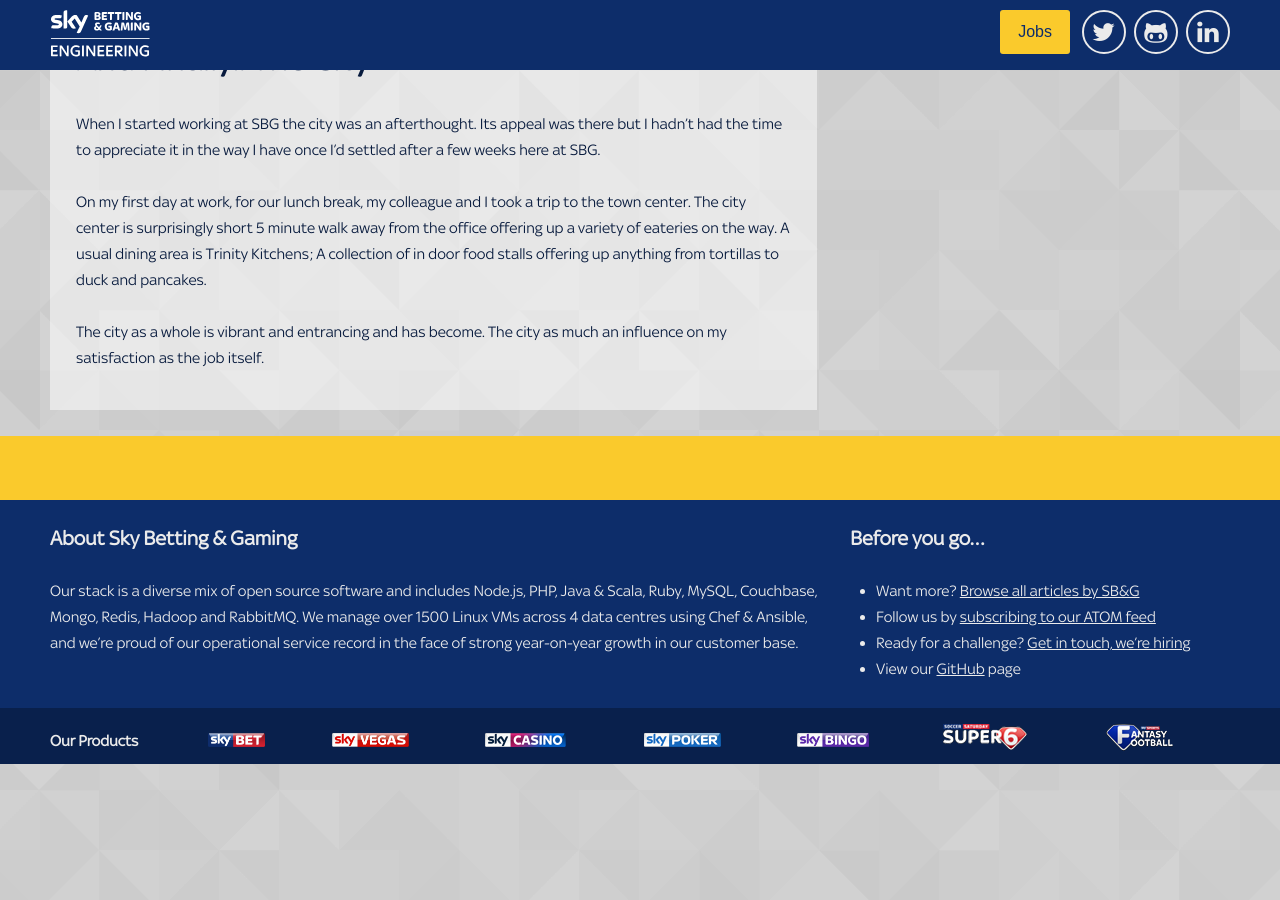
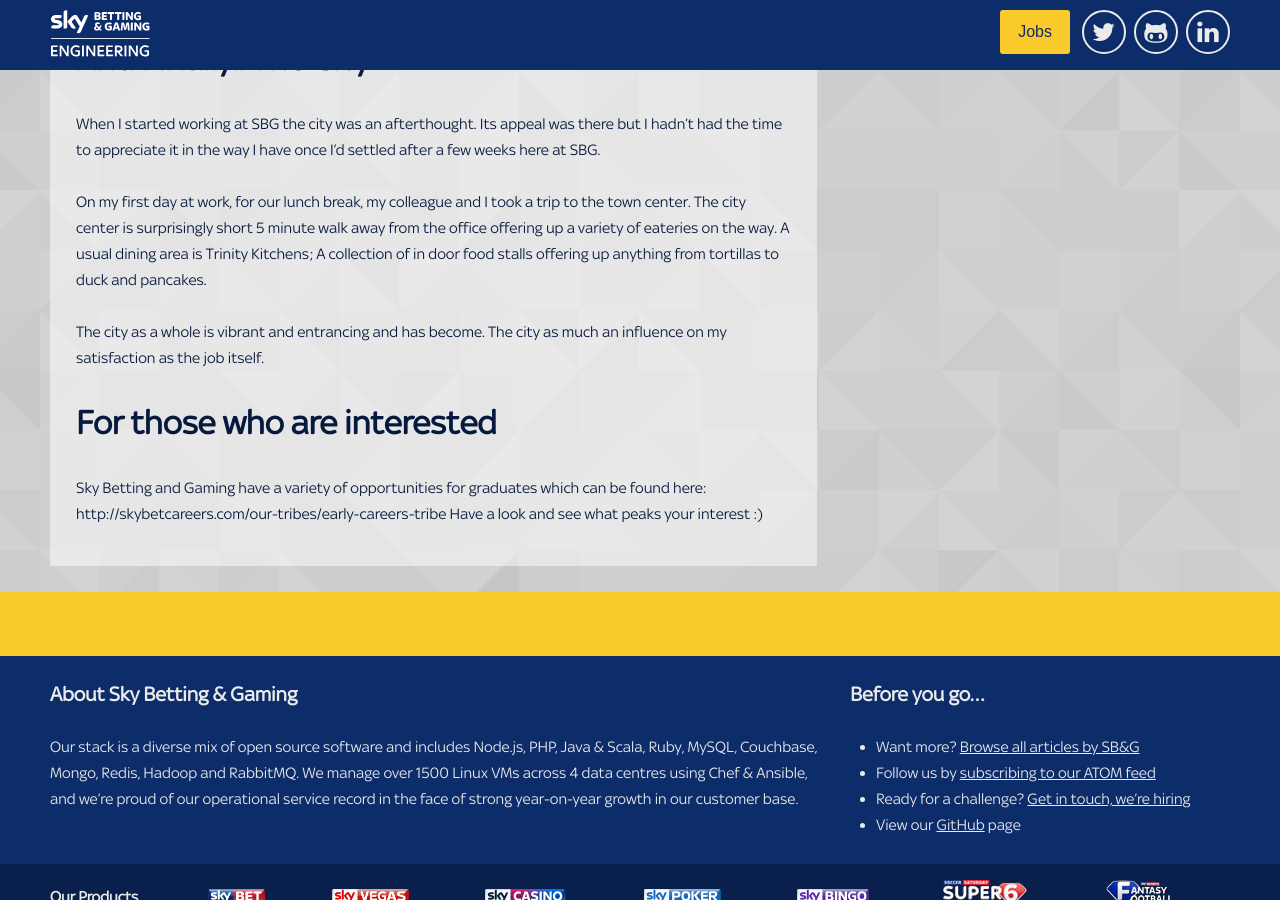
Before and after one commit to skybet/skybet.github.io, a Jekyll site: the page built from _posts/2016-06-20-recent-graduate-at-skybet.md, in a window 1280 px wide and 900 px high, scrolled down 2449 px. Built offline with Jekyll 4.4.1, drawn with Linux system fonts in a browser that asks for light colours; nearby versions of some CDN libraries; some web fonts are replaced; comment, search, counter and statistics services are not loaded.

Commit message:
Update 2016-06-20-recent-graduate-at-skybet.md

```diff
--- a/_posts/2016-06-20-recent-graduate-at-skybet.md
+++ b/_posts/2016-06-20-recent-graduate-at-skybet.md
@@ -49,3 +49,8 @@
 On my first day at work, for our lunch break, my colleague and I took a trip to the town center. The city center is surprisingly short 5 minute walk away from the office offering up a variety of eateries on the way. A usual dining area is Trinity Kitchens; A collection of in door food stalls offering up anything from tortillas to duck and pancakes.
 
 The city as a whole is vibrant and entrancing and has become. The city as much an influence on my satisfaction as the job itself.
+
+# For those who are interested
+Sky Betting and Gaming have a variety of opportunities for graduates which can be found here:
+http://skybetcareers.com/our-tribes/early-careers-tribe
+Have a look and see what peaks your interest :)
```
